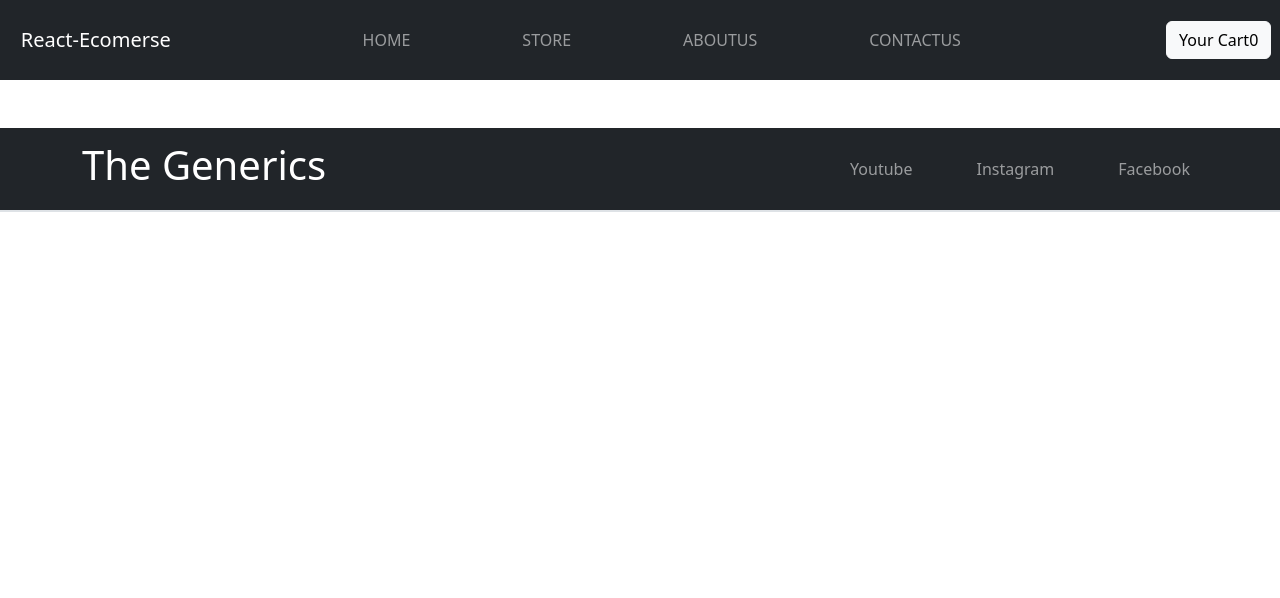
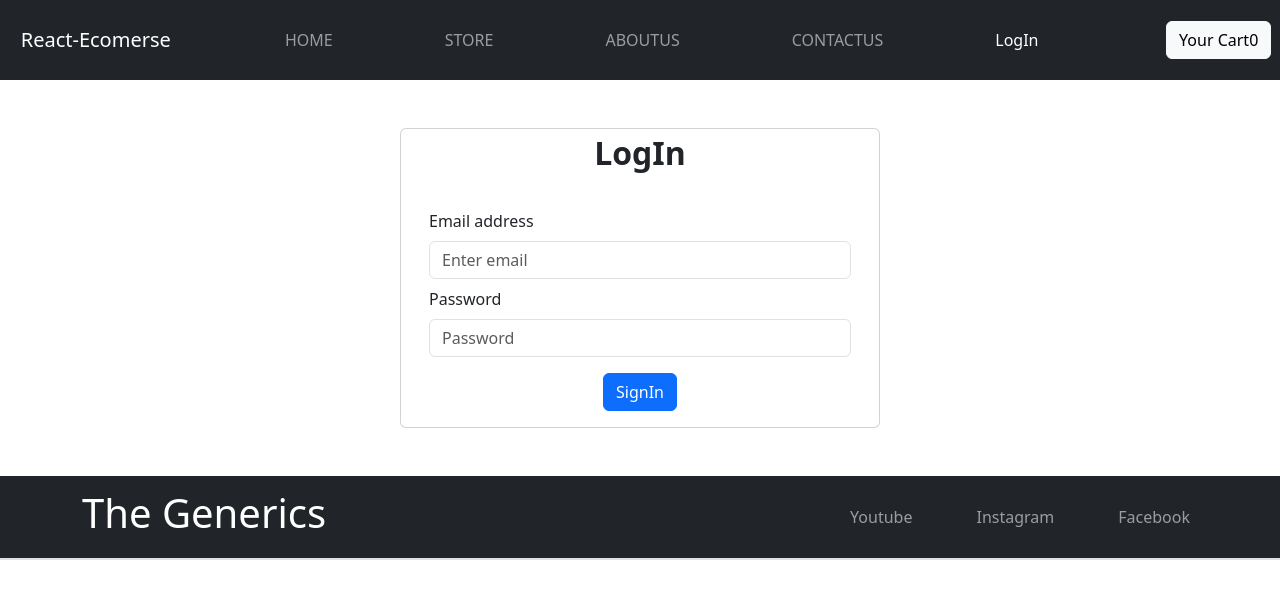
Before and after one commit to kunalkhairnar1198/E-Commerse-WebApp, a React (Create React App) app: page /login in a window 1280 px wide. Shown: the top 598 px of the page. Built offline with nearby package versions, Linux system fonts and the light colour scheme.

Commit message:
Adding Loginpage in the Ecommerse Application

```diff
--- a/src/App.js
+++ b/src/App.js
@@ -1,4 +1,4 @@
-import {  useState } from 'react';
+import {  useContext, useState } from 'react';
 import Navbarheader from './Components/Layout/Header/Navbarheader';
 import Footer from './Components/Footer/Footer';
 import Cart from './Components/Cart/Cart';
@@ -10,10 +10,15 @@ import Home from './Components/Layout/Pages/Home';
 import Contactus from './Components/Layout/Pages/Contactus';
 import { Switch } from 'react-router-dom';
 import ProductDetail from './Components/Products/ProductDetail';
+import Login from './Components/Layout/Pages/Login';
+import AuthProvider from './Components/Store/AuthContext/AuthProvider';
+import { AuthContext } from './Components/Store/AuthContext/auth-context';
 
 
 function App() {
   const [openCart, setOpenCart]=useState(false)
+  const authContext = useContext(AuthContext)
+  console.log(authContext)
 
   const openCartHandler =()=>{
     setOpenCart(true)
@@ -24,6 +29,7 @@ function App() {
 
 
   return (
+       <AuthProvider>
         <CartProvider>
             {openCart && <Cart onCloseHandler={closeCartHandler}/>}
             <Navbarheader onOpenCart={openCartHandler}/>
@@ -44,10 +50,14 @@ function App() {
                   <Route path='/contactus' exact>
                     <Contactus/>
                   </Route>
+                  <Route path='/login' exact>
+                    <Login/>
+                  </Route>
                   </Switch>
             <Footer/>
           </main>
           </CartProvider>
+        </AuthProvider>
   );
 }
 
--- a/src/Components/Layout/Header/Navbarheader.js
+++ b/src/Components/Layout/Header/Navbarheader.js
@@ -24,7 +24,7 @@ const Navbarheader = (props) => {
     <>
         <Navbar bg='dark' expand='sm' variant='dark' sticky="top" className={classes.height}>
             <Container>
-                <Navbar.Brand href='/' className='justify-content-left'>
+                <Navbar.Brand href='/login' className='justify-content-left'>
                     React-Ecomerse
                 </Navbar.Brand>
                   <Nav className='mx-auto '>
@@ -39,6 +39,9 @@ const Navbarheader = (props) => {
                     </Nav.Item>
                     <Nav.Item>
                       <NavLink to='/contactus' className='nav-link mx-5'  onClick={isNavigate}>CONTACTUS</NavLink>
+                    </Nav.Item>
+                    <Nav.Item>
+                      <NavLink to='/login' className='nav-link mx-5'>LogIn</NavLink>
                     </Nav.Item>
                   </Nav>
             </Container>
--- /dev/null
+++ b/src/Components/Layout/Pages/Login.js
@@ -0,0 +1,83 @@
+import React, { Fragment, useRef } from 'react'
+import { Button, Card, CardBody, Form } from 'react-bootstrap'
+import { useHistory } from 'react-router-dom/cjs/react-router-dom.min'
+
+const Login = () => {
+
+    const emailRef = useRef()
+    const passwordRef = useRef()
+    const navigate = useHistory()
+
+    const onSubmitHanlder =(event)=>{
+        event.preventDefault()
+        const Email = emailRef.current.value;
+        const Password = passwordRef.current.value;
+
+        const enteredCredential={
+            Email:Email,
+            Password:Password,
+        }
+        console.log('EXECUTE',enteredCredential)
+        FirebaseFetchLoginData(enteredCredential)
+    }
+
+    const FirebaseFetchLoginData =(enteredCredential)=>{
+        fetch('https://identitytoolkit.googleapis.com/v1/accounts:signInWithPassword?key=AIzaSyCZ3Axj1He-rVw5ijkQGFplgPMYB2BLT8U',
+        {
+           method:'POST',
+           body:JSON.stringify({
+            email: enteredCredential.Email,
+            password: enteredCredential.Password,
+            returnSecureToken:true
+           }),
+           headers:{
+            'Content-Type' : 'application/json'
+           }
+        })
+        .then((res)=>{
+            if(res.ok){
+                return res.json()
+                //if successfull request render
+            }else{
+                throw new Error('Authentication Failed.')
+            }
+          })
+         .then((data)=>{
+                console.log('Login SUCCESFULL',data.idToken)
+                alert('login Succesfull')
+                navigate.replace('/store')
+                })
+                .catch((error)=>{
+                    alert(error.message)
+                })
+    }
+
+
+
+  return (
+    <Fragment>
+        <div className='row justify-content-evenly mt-5'  >
+            <Card style={{width:'30rem'}}>
+                 <Card.Text className='text-center fs-2 fw-bolder'>LogIn</Card.Text>
+                <CardBody>
+                    <Form onSubmit={onSubmitHanlder}>
+                     <Form.Group className="mb-2" controlId="formBasicEmail">
+                       <Form.Label>Email address</Form.Label>
+                        <Form.Control type="email" placeholder="Enter email" ref={emailRef}/>
+                     </Form.Group>
+                     <Form.Group className="mb-3" controlId="formBasicPassword">
+                         <Form.Label>Password</Form.Label>
+                         <Form.Control type="password" placeholder="Password" ref={passwordRef}/>
+                     </Form.Group>
+                     <div className="text-center">
+                        <Button type="submit" className="btn btn-primary md-4" >SignIn</Button>
+                     </div>
+                     </Form>
+                </CardBody>
+            </Card>
+        </div>
+   </Fragment>
+  )
+}
+
+export default Login
--- /dev/null
+++ b/src/Components/Store/AuthContext/AuthProvider.js
@@ -0,0 +1,19 @@
+import React from 'react'
+import { AuthContext } from './auth-context'
+
+const AuthProvider = (props) => {
+
+    const authCtxValue ={
+        token:'',
+        isLoggedIn:false,
+        LogIn:()=>{},
+        LogOut: ()=>{}
+    }
+  return (
+    <AuthContext.Provider value={authCtxValue}>
+      {props.children}
+    </AuthContext.Provider>
+  )
+}
+
+export default AuthProvider
--- /dev/null
+++ b/src/Components/Store/AuthContext/auth-context.js
@@ -0,0 +1,10 @@
+import React from "react";
+
+export const AuthContext = React.createContext(
+    {
+        token:'',
+        isLoggedIn:false,
+        LogIn:()=>{},
+        LogOut: ()=>{}
+    }
+)
```
Lines whose indentation alone changed are shown as unchanged.
